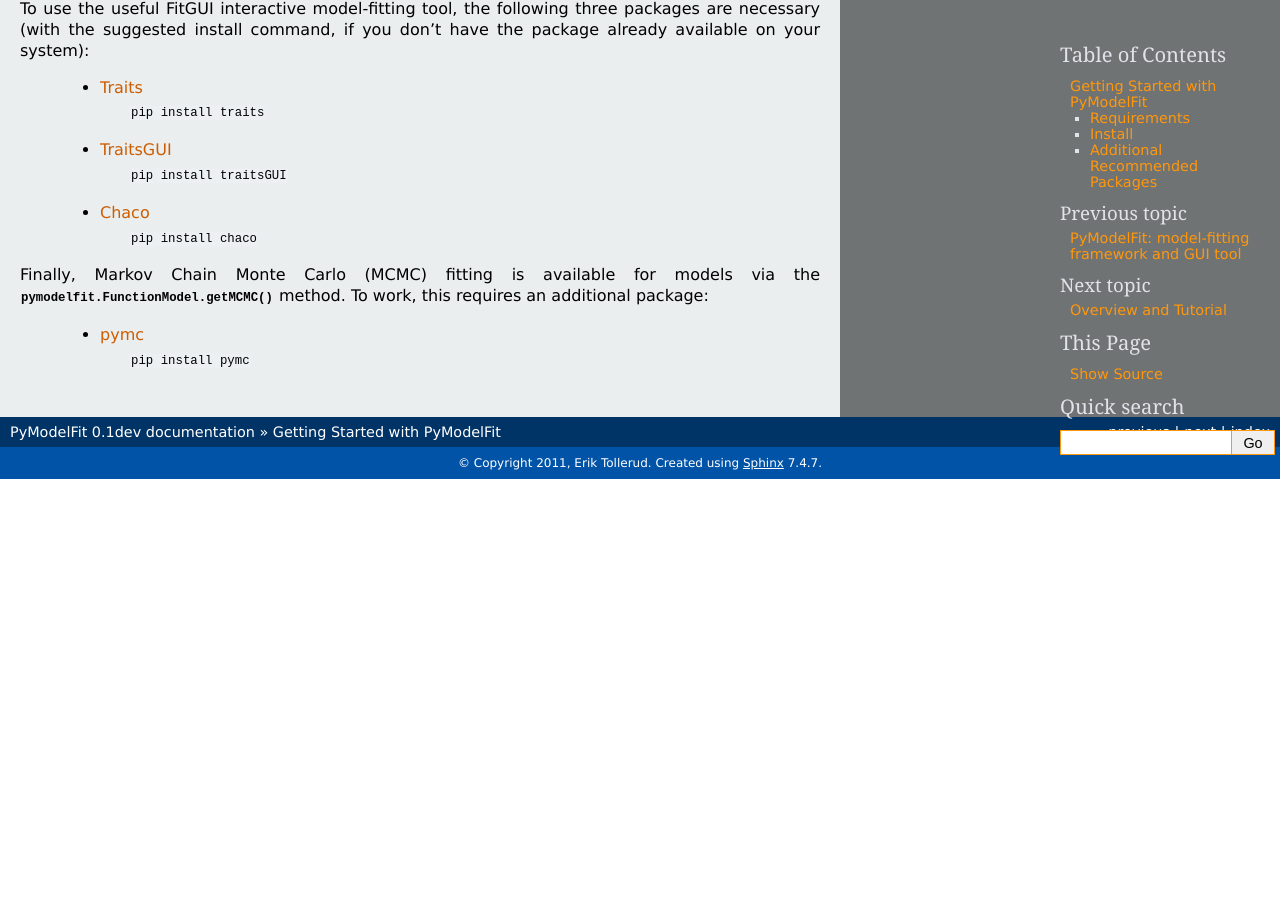
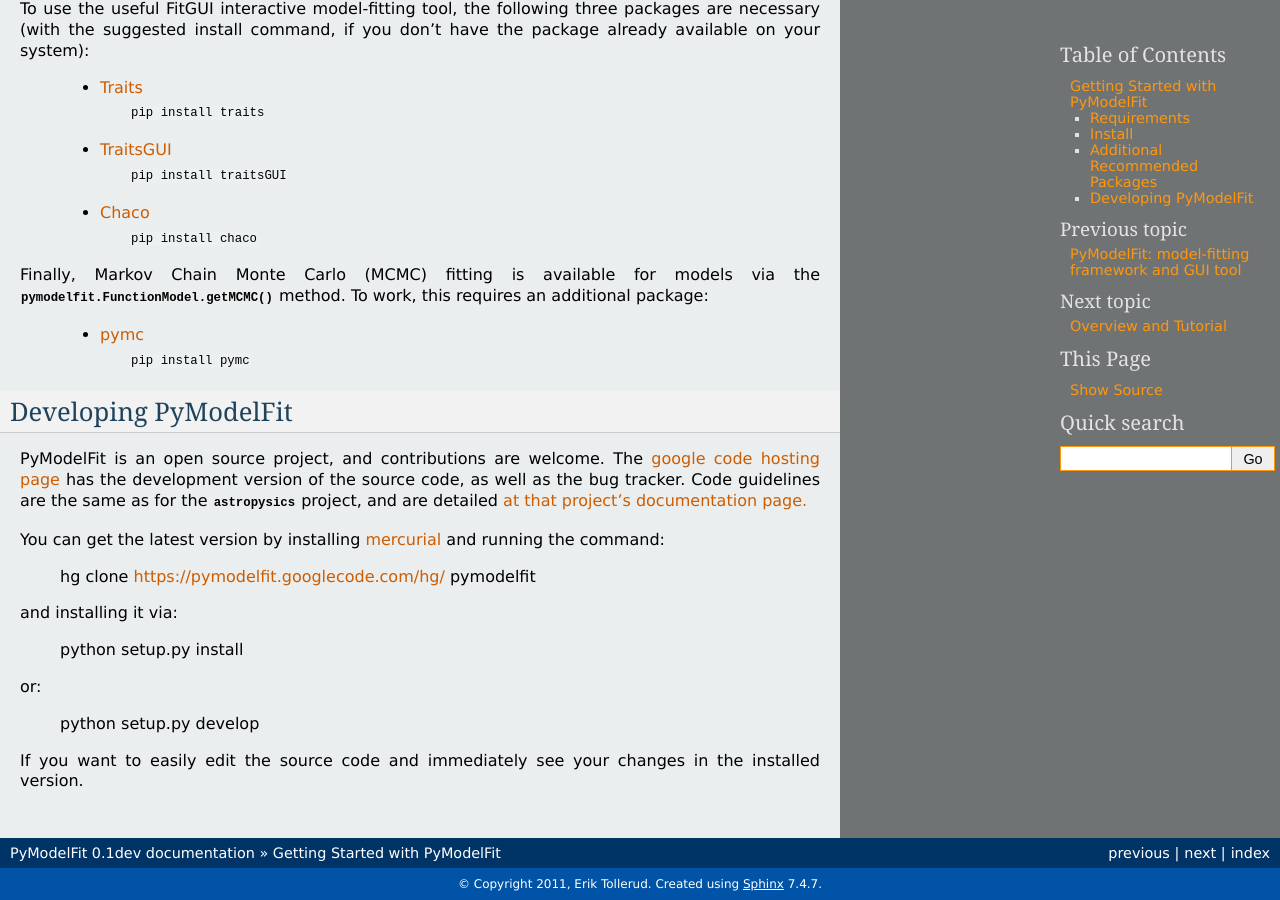
Before and after one commit to eteq/pymodelfit, a Sphinx documentation site: the page built from docs/start.rst, in a window 1280 px wide and 900 px high, scrolled down 987 px. Built offline with Sphinx 7.4.7, drawn with Linux system fonts in a browser that asks for light colours; formulas are drawn with MathJax 3; before the commit the page ends 1466 px from its top, so only the background shows below that.

Commit message:
added developer section to docs

```diff
--- a/docs/start.rst
+++ b/docs/start.rst
@@ -64,3 +64,30 @@
 
     * `pymc <http://code.google.com/p/pymc/>`_
         ``pip install pymc``
+
+
+Developing PyModelFit
+---------------------
+
+PyModelFit is an open source project, and contributions are welcome. The `google
+code hosting page <http://code.google.com/p/pymodelfit/>`_ has the development
+version of the source code, as well as the bug tracker.   Code guidelines are
+the same as for the :mod:`astropysics` project, and are detailed
+`at that project's documentation page.
+<http://packages.python.org/Astropysics/develop.html>`_
+
+You can get the latest version by installing `mercurial
+<http://mercurial.selenic.com/>`_ and running the command:
+
+    hg clone https://pymodelfit.googlecode.com/hg/ pymodelfit
+
+and installing it via:
+
+    python setup.py install
+
+or:
+
+    python setup.py develop
+
+If you want to easily edit the source code and immediately see your changes in
+the installed version.
```
